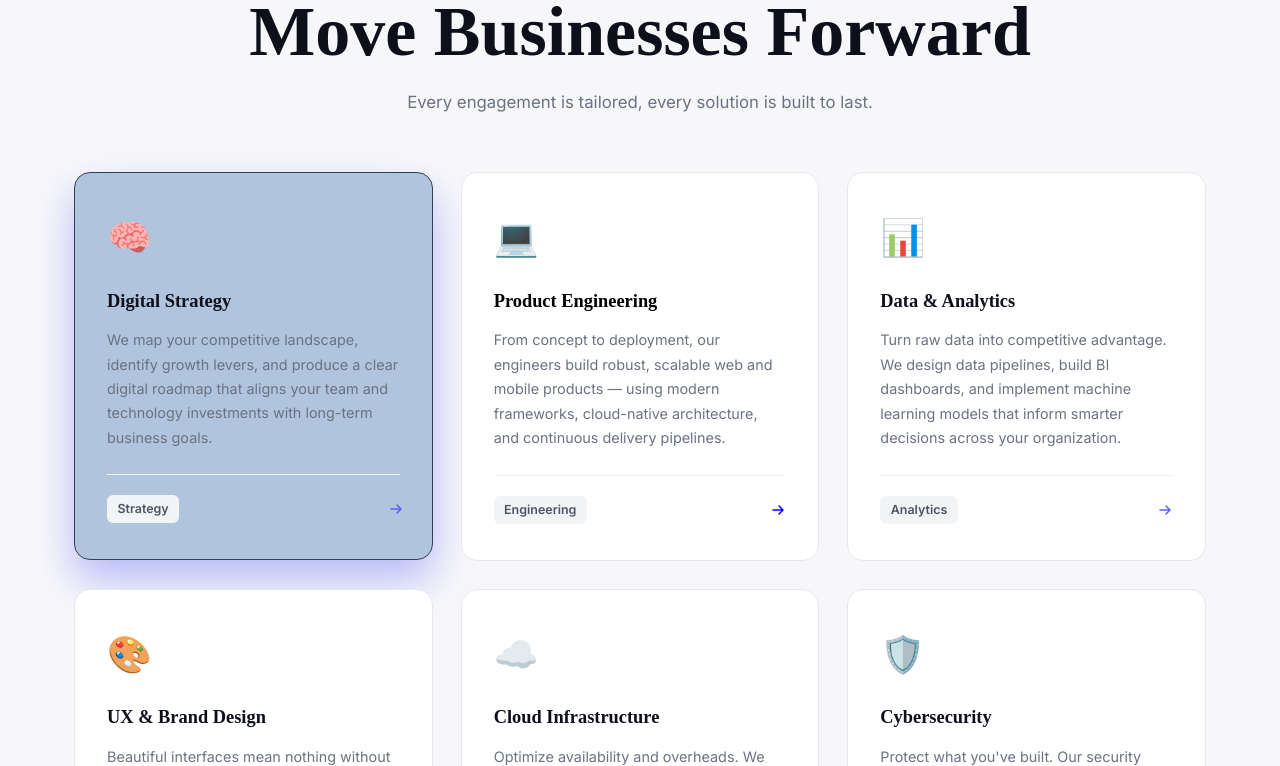
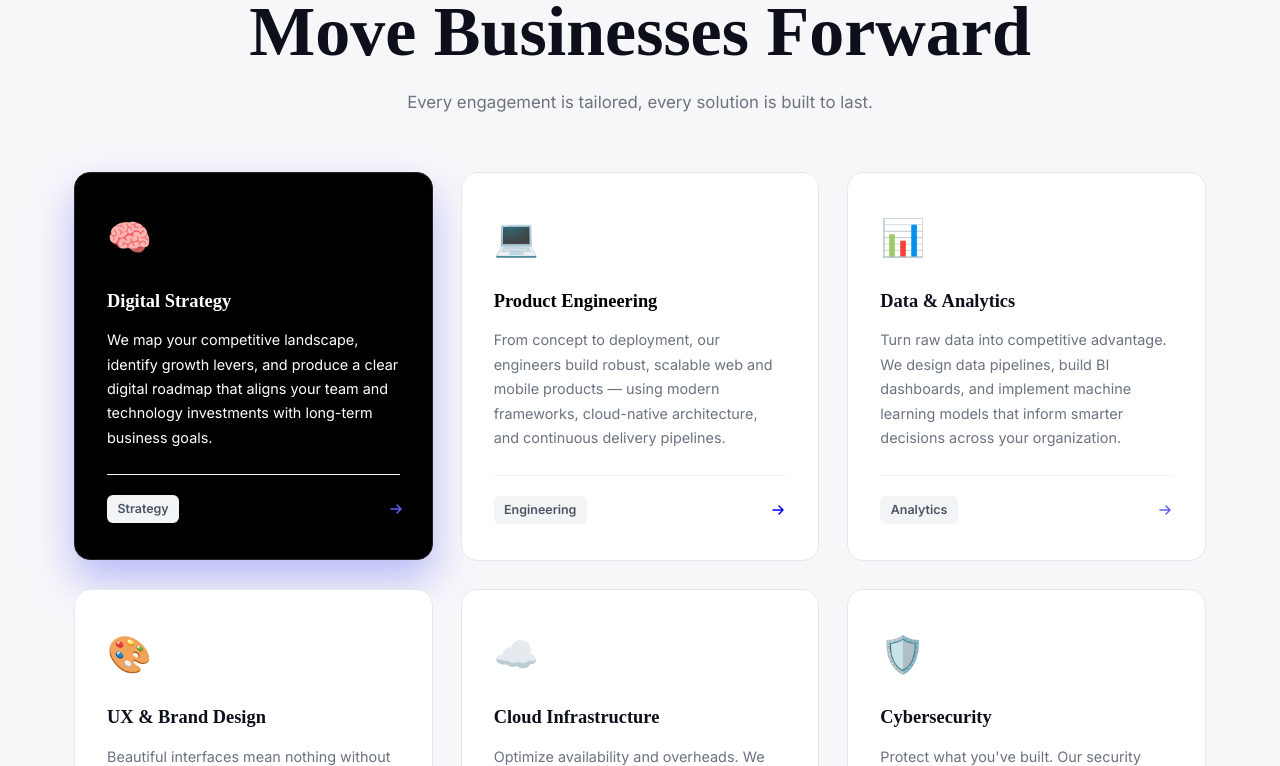
Before and after one commit to tcapital809-cloud/startup, a plain HTML site: page index.html in a window 1280 px wide. In both pictures the pointer is over the element 253 px from the left and 2295 px from the top of the page. Shown: the part 1929-2695 px from the top of the page. Drawn offline with Linux system fonts and the light colour scheme.

Commit message:
service page hover effect added in h3 and p

```diff
--- a/style.css
+++ b/style.css
@@ -623,14 +623,25 @@ img {
               border-color 0.3s ease;
 }
 /* This triggers when the mouse pointer moves over the box */
+/* 1. Turns the box black and keeps the zoom */
 .service-card:hover {
-  background-color:  lightsteelblue; /* Changes the card background to pure black */
-  border-color: #334155;     /* Optional: slightly brightens the border so the black box pops */
+  background-color: #000000; /* Box becomes black */
+  border-color: #222222;     /* Darkens the border to match */
 
-  /* Keeps your zoom and shadow effects from before */
+  /* Zoom and shadow effects */
   transform: scale(1.08);
   box-shadow: 0 20px 40px rgba(91, 95, 239, 0.4);
   cursor: pointer;
+}
+
+/* 2. Turns the description text to pure white when the box is hovered */
+.service-card:hover .service-card-desc {
+  color: #FFFFFF; /* Changes from gray to bright white */
+}
+
+/* 3. Ensures the title stays bright white */
+.service-card:hover .service-card-title {
+  color: #FFFFFF;
 }
 
 .service-card--highlight {
```
